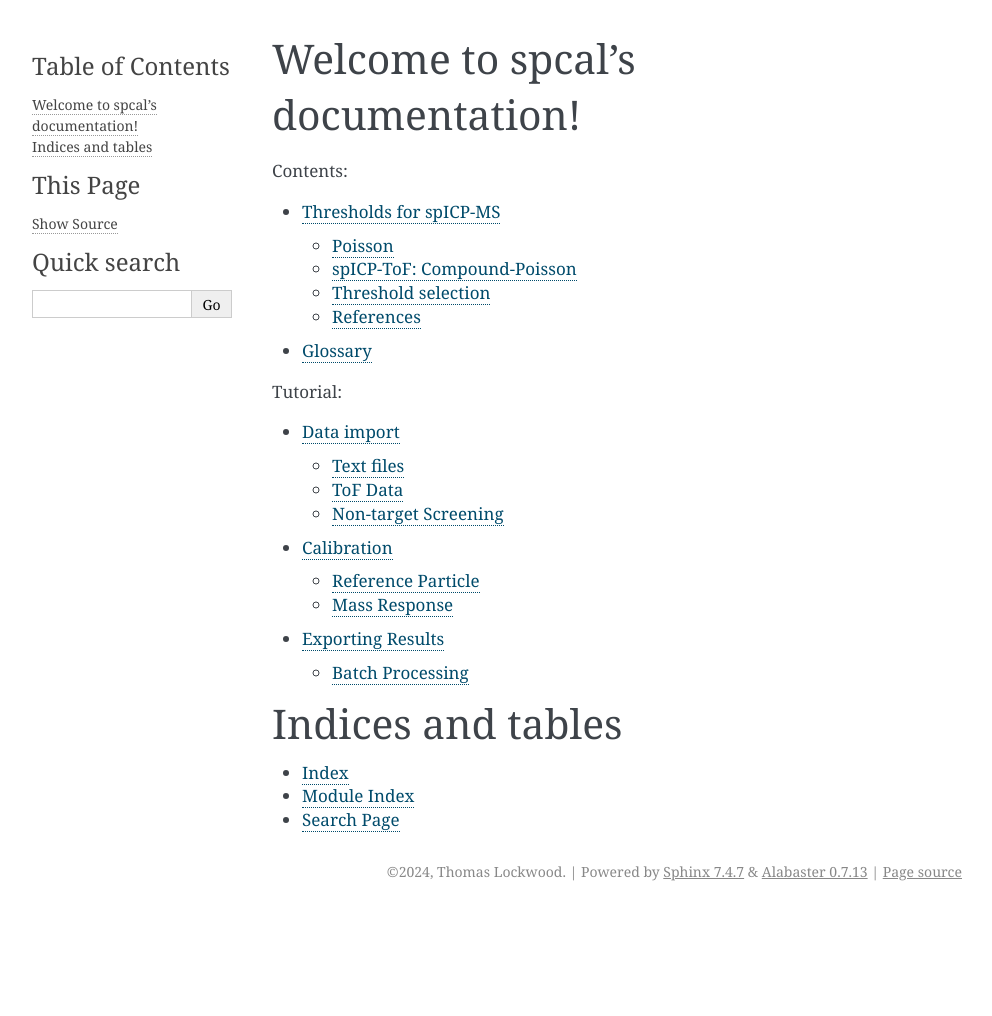
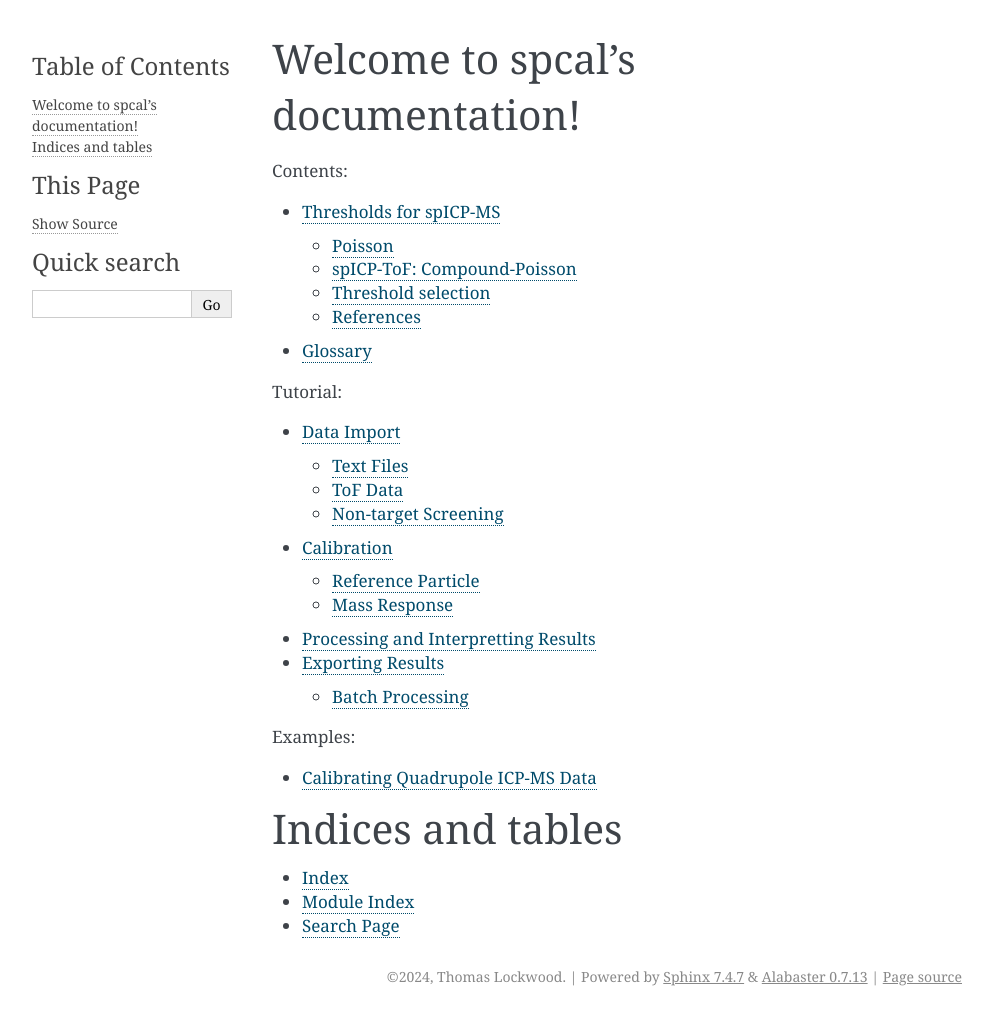
Before and after one commit to djdt/spcal, a Sphinx documentation site: the page built from docs/source/index.rst, in a window 1280 px wide. Shown: the whole page, without its empty margins (148-1140 px from the left). Built offline with Sphinx 7.4.7, drawn with Linux system fonts in a browser that asks for light colours; before the commit the page ends 911 px from its top, so only the background shows below that.

Commit message:
fix titles

```diff
--- a/docs/source/index.rst
+++ b/docs/source/index.rst
@@ -19,6 +19,12 @@ Welcome to spcal's documentation!
 
    tutorial.rst
 
+.. toctree::
+   :maxdepth: 2
+   :caption: Examples:
+
+   example_quad.rst
+
 
 Indices and tables
 ==================
--- a/docs/source/tutorial.rst
+++ b/docs/source/tutorial.rst
@@ -1,4 +1,4 @@
-Data import
+Data Import
 ===========
 
 The first step to performing any data processing is to load the data into SPCal.
@@ -6,7 +6,7 @@ SPCal supports import of delimited text files, which can be exported from instru
 Data files can be loaded from the **File -> Open Sample File** or by drag-and-drop of files into the **Sample Tab**.
 
 
-Text files
+Text Files
 ----------
 
 
@@ -138,6 +139,10 @@ Mass Response
 Limited calibration can also occur with the :term:`transport efficiency` by determining the :term:`mass response` from a reference particle.
 After selecting *Mass Response* as the :term:`transport efficiency` option in the **Options Tab** the calibration proceeds as above in the `Reference Particle`_ section.
 Using the :term:`mass response` eliminates the need for instrument :term:`uptake` and :term:`ionic response` but can only calibrate signals into masses.
+
+Processing and Interpretting Results
+====================================
+
 
 
 Exporting Results
```
Also changed, not shown: other parts of docs/source/tutorial.rst (+1 -0 lines).
